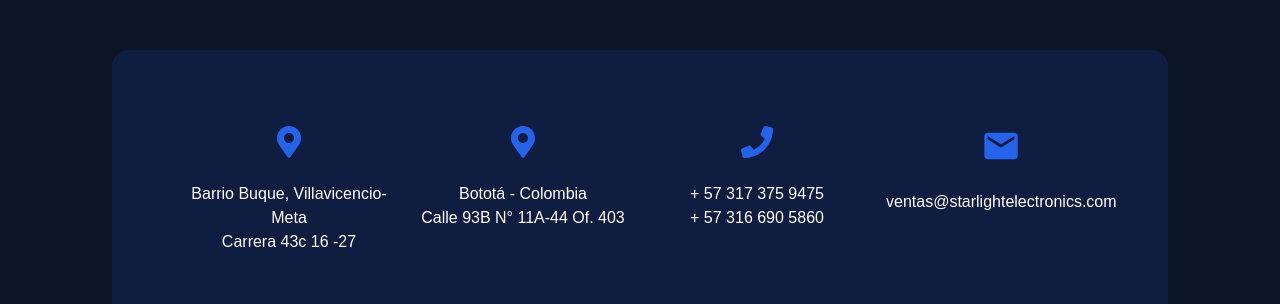
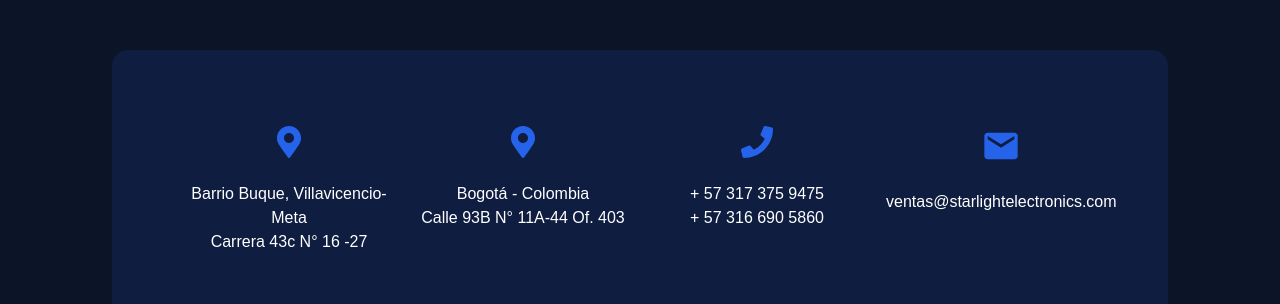
Before and after one commit to starlightelectronics/Starlight-Electronics-Web, a React (Vite) app: page / in a window 1280 px wide. Shown: the part 4931-5235 px from the top of the page. Built offline with nearby package versions, Linux system fonts and the light colour scheme; what tw-elements would draw is missing.

Commit message:
Update FormContact.jsx

```diff
--- a/src/components/FormContact.jsx
+++ b/src/components/FormContact.jsx
@@ -55,13 +55,13 @@
                                     <svg className="w-8 h-8 text-blue-600 mb-6 mx-auto" xmlns="http://www.w3.org/2000/svg" viewBox="0 0 384 512"><path fill="currentColor" d="M172.268 501.67C26.97 291.031 0 269.413 0 192 0 85.961 85.961 0 192 0s192 85.961 192 192c0 77.413-26.97 99.031-172.268 309.67-9.535 13.774-29.93 13.773-39.464 0zM192 272c44.183 0 80-35.817 80-80s-35.817-80-80-80-80 35.817-80 80 35.817 80 80 80z"></path></svg>
                                 </a>
                                 <h6 className="font-medium text-white">Barrio Buque, Villavicencio-Meta</h6>
-                                <h6 className="font-medium text-white">Carrera 43c 16 -27</h6>
+                                <h6 className="font-medium text-white">Carrera 43c N° 16 -27</h6>
                             </div>
                             <div className="mb-12 lg:mb-0 text-center mx-auto">
                                 <a target='_blank' href="https://www.google.es/maps/place/STARLIGHT+ELECTRONICS/@4.6799303,-74.0502013,17z/data=!3m1!4b1!4m5!3m4!1s0x8e3f9b25f09168f7:0xeca1a3376e61515b!8m2!3d4.679925!4d-74.0480126?hl=es">
                                     <svg className="w-8 h-8 text-blue-600 mb-6 mx-auto" xmlns="http://www.w3.org/2000/svg" viewBox="0 0 384 512"><path fill="currentColor" d="M172.268 501.67C26.97 291.031 0 269.413 0 192 0 85.961 85.961 0 192 0s192 85.961 192 192c0 77.413-26.97 99.031-172.268 309.67-9.535 13.774-29.93 13.773-39.464 0zM192 272c44.183 0 80-35.817 80-80s-35.817-80-80-80-80 35.817-80 80 35.817 80 80 80z"></path></svg>
                                 </a>
-                                <h6 className="font-medium text-white">Bototá - Colombia</h6>
+                                <h6 className="font-medium text-white">Bogotá - Colombia</h6>
                                 <h6 className="font-medium text-white">Calle 93B N° 11A-44 Of. 403</h6>
                             </div>
                             <div className="mb-6 md:mb-0 text-center mx-auto">
```
